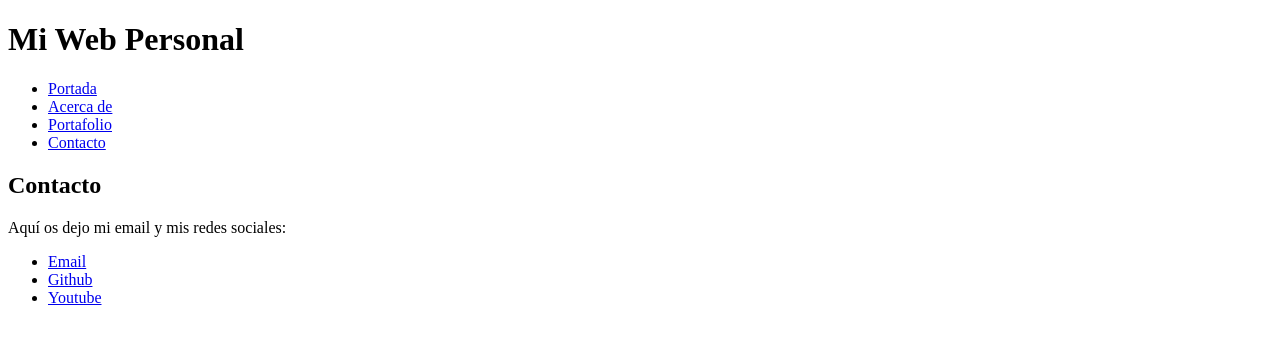
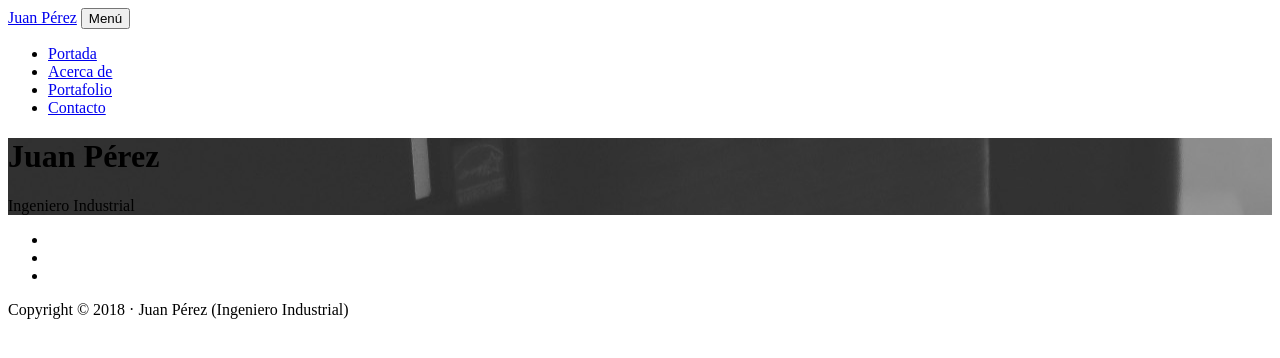
Before and after one commit to mgonzalz/doo_web-personal, a Django app: page /contact/ in a window 1280 px wide. Shown: the top 358 px of the page. Run offline with Django 5.2, Linux system fonts and the light colour scheme.

Commit message:
copia de `index.html`

```diff
--- a/webpersonal/core/templates/core/base.html
+++ b/webpersonal/core/templates/core/base.html
@@ -1,19 +1,80 @@
 <!DOCTYPE html>
-<html lang="en">
-<head>
-    <meta charset="UTF-8">
-    <meta name="viewport" content="width=device-width, initialscale=1.0">
-    <meta http-equiv="X-UA-Compatible" content="ie=edge">
-    <title>{% block title %}{% endblock %} | Mi Web Personal</title>
-</head>
-<body>
-    <h1>Mi Web Personal</h1>
-    <ul>
-        <li><a href="{% url 'home' %}">Portada</a></li>
-        <li><a href="{% url 'about' %}">Acerca de</a></li>
-        <li><a href="{% url 'portfolio' %}">Portafolio</a></li>
-        <li><a href="{% url 'contact' %}">Contacto</a></li>
-    </ul>
-    {% block content %}{% endblock %}
-</body>
+<html lang="es">
+    <head>
+        <meta charset="utf-8">
+        <meta name="viewport" content="width=device-width, initial-scale=1, shrink-to-fit=no">
+        <title>Juan Pérez</title>
+    </head>
+
+    <body>
+    <!-- Navegación -->
+    <nav class="navbar navbar-expand-lg navbar-light fixed-top" id="mainNav">
+        <div class="container">
+            <a class="navbar-brand" href="{% url 'home' %}">Juan Pérez</a>
+            <button class="navbar-toggler navbar-toggler-right" type="button" data-toggle="collapse" data-target="#navbarResponsive" aria-controls="navbarResponsive" aria-expanded="false" aria-label="Toggle navigation">
+                Menú<i class="fa fa-bars"></i>
+            </button>
+            <div class="collapse navbar-collapse" id="navbarResponsive">
+                <ul class="navbar-nav ml-auto">
+                    <li class="nav-item"><a class="nav-link" href="{% url 'home' %}">Portada</a></li>
+                    <li class="nav-item"><a class="nav-link" href="{% url 'about' %}">Acerca de</a></li>
+                    <li class="nav-item"><a class="nav-link" href="{% url 'portfolio' %}">Portafolio</a></li>
+                    <li class="nav-item"><a class="nav-link" href="{% url 'contact' %}">Contacto</a></li>
+                </ul>
+            </div>
+      </div>
+    </nav>
+
+    <!-- Cabecera -->
+    <header class="masthead" style="background-image: url('img/home-bg.jpg')">
+        <div class="overlay"></div>
+        <div class="container">
+            <div class="row">
+                <div class="col-lg-8 col-md-10 mx-auto">
+                    <div class="site-heading">
+                        <h1>Juan Pérez</h1>
+                        <span class="subheading">Ingeniero Industrial</span>
+                    </div>
+                </div>
+            </div>
+        </div>
+    </header>
+
+    <!-- Pié de página -->
+    <footer>
+        <div class="container">
+            <div class="row">
+                <div class="col-lg-8 col-md-10 mx-auto">
+                    <ul class="list-inline text-center">
+                        <li class="list-inline-item">
+                            <a href="#">
+                                <span class="fa-stack fa-lg">
+                                    <i class="fa fa-circle fa-stack-2x"></i>
+                                    <i class="fa fa-envelope fa-stack-1x fa-inverse"></i>
+                                </span>
+                            </a>
+                        </li>
+                        <li class="list-inline-item">
+                            <a href="#">
+                                <span class="fa-stack fa-lg">
+                                <i class="fa fa-circle fa-stack-2x"></i>
+                                <i class="fa fa-github fa-stack-1x fa-inverse"></i>
+                                </span>
+                            </a>
+                        </li>
+                        <li class="list-inline-item">
+                            <a href="#">
+                                <span class="fa-stack fa-lg">
+                                <i class="fa fa-circle fa-stack-2x"></i>
+                                <i class="fa fa-youtube fa-stack-1x fa-inverse"></i>
+                                </span>
+                            </a>
+                        </li>
+                    </ul>
+                    <p class="copyright text-muted">Copyright &copy; 2018 · Juan Pérez (Ingeniero Industrial) </p>
+                </div>
+            </div>
+        </div>
+    </footer>
+    </body>
 </html>
```
